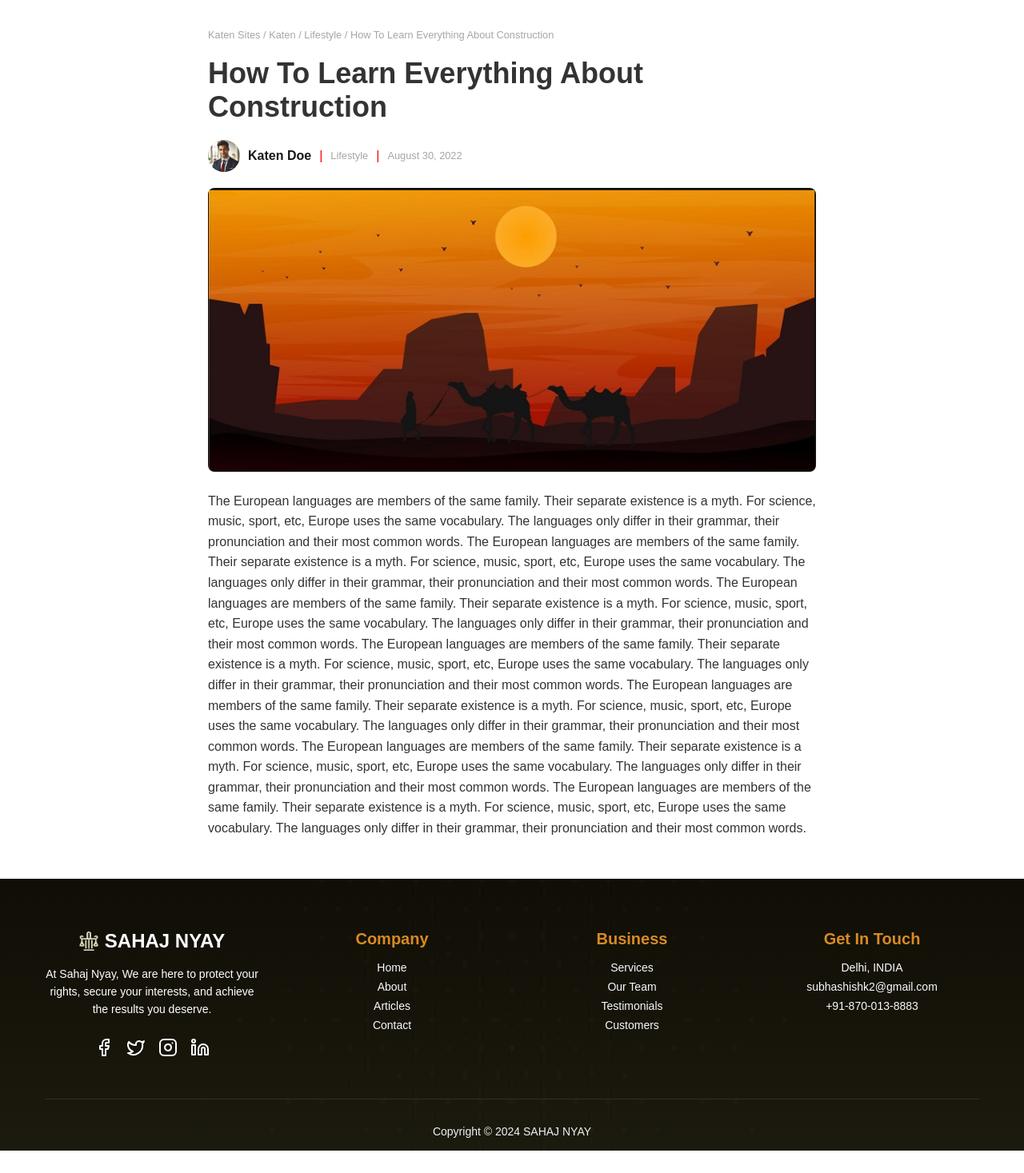
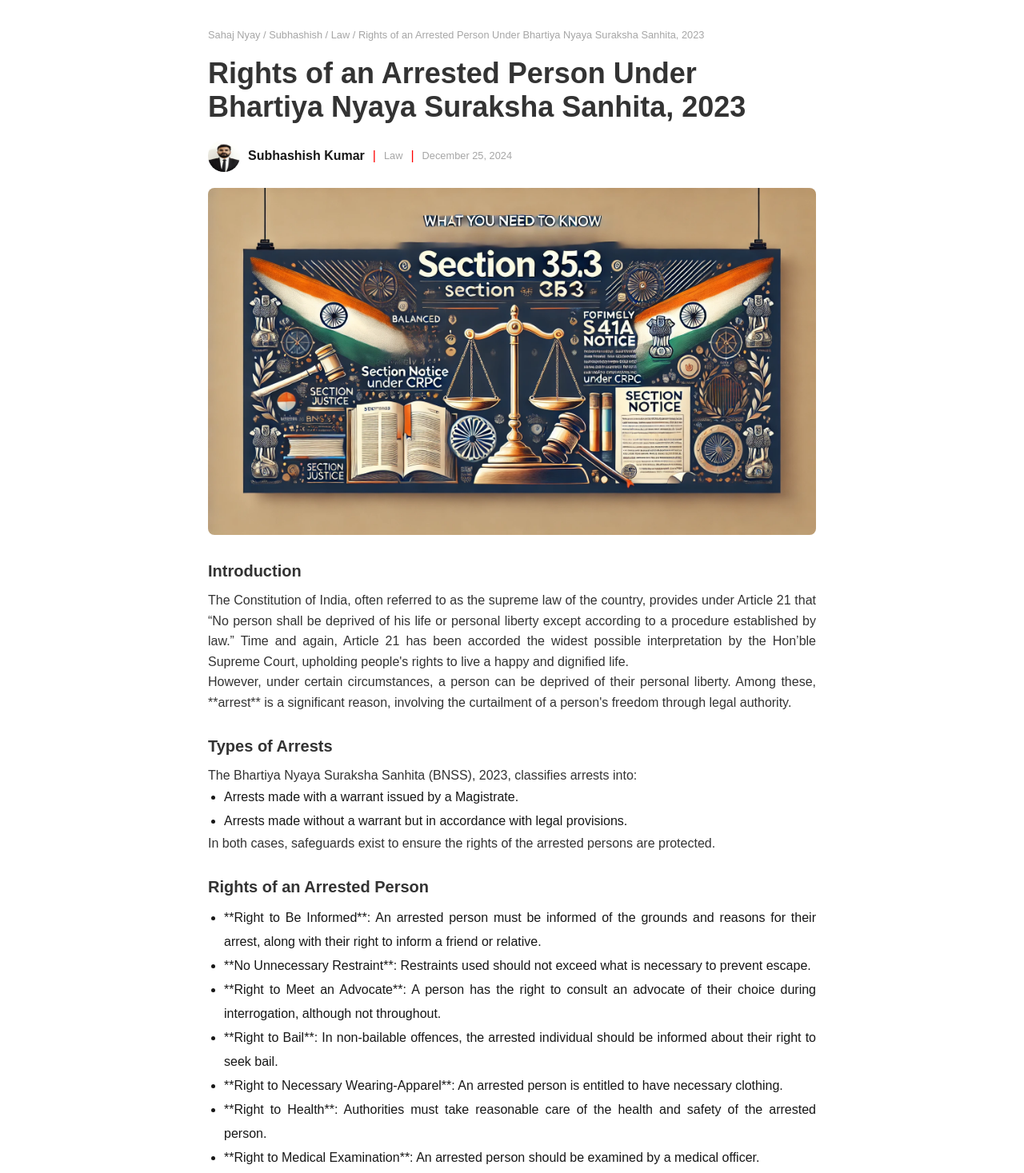
Before and after one commit to gautamkmahato/Law-firm, a Next.js app: page /blog/Right-of-an-arrested-person-under-bhartiya-nyay-suraksha-sanhita-2023 in a window 1280 px wide. Shown: the part 83-1550 px from the top of the page at 80% size. Before the commit the page ends 1522 px from the top, so only its background shows below. Built offline with nearby package versions, Linux system fonts and the light colour scheme.

Commit message:
fixed the article page

```diff
--- /dev/null
+++ b/app/blog/Right-of-an-arrested-person-under-bhartiya-nyay-suraksha-sanhita-2023/page.js
@@ -0,0 +1,182 @@
+import Image from 'next/image';
+import Link from 'next/link';
+import styles from '../[blogTitle]/blogPost.module.css';
+import profileImage from '../../public/assets/profile.jpg';
+import coverImage from '../../public/assets/banner-1.jpg';
+
+export const metadata = {
+  title: "Rights of an Arrested Person Under Bhartiya Nyaya Suraksha Sanhita, 2023",
+  description:
+    "Explore the rights and safeguards for arrested individuals under the Bhartiya Nyaya Suraksha Sanhita, 2023, including constitutional provisions and judicial precedents.",
+};
+
+export default function BlogPost({ params }) {
+  return (
+    <article className={styles.blogPost}>
+      <nav className={styles.breadcrumb}>
+        <Link href="/">Sahaj Nyay</Link> /{' '}
+        <Link href="/team">Subhashish</Link> /{' '}
+        <Link href="/">Law</Link> /{' '}
+        <span>
+          Rights of an Arrested Person Under Bhartiya Nyaya Suraksha Sanhita,
+          2023
+        </span>
+      </nav>
+
+      <h1 className={styles.title}>
+        Rights of an Arrested Person Under Bhartiya Nyaya Suraksha Sanhita, 2023
+      </h1>
+
+      <div className={styles.meta}>
+        <Image
+          src={profileImage}
+          alt="Subhashish Kumar"
+          width={40}
+          height={40}
+          className={styles.avatar}
+        />
+        <span className={styles.author}>Subhashish Kumar</span>
+        <span style={{ color: 'red' }}>|</span>
+        <span className={styles.category}>Law</span>
+        <span style={{ color: 'red' }}>|</span>
+        <time className={styles.date}>December 25, 2024</time>
+      </div>
+
+      <div className={styles.imageContainer}>
+        <Image
+          src={coverImage}
+          alt="Legal documentation image"
+          width={800}
+          height={400}
+          className={styles.mainImage}
+        />
+      </div>
+
+      <div style={{ textAlign: 'justify' }}>
+        <h3 className={styles.contentHeader}>Introduction</h3>
+        <p className={styles.content}>
+          The Constitution of India, often referred to as the supreme law of
+          the country, provides under Article 21 that “No person shall be
+          deprived of his life or personal liberty except according to a
+          procedure established by law.” Time and again, Article 21 has been
+          accorded the widest possible interpretation by the Hon’ble Supreme
+          Court, upholding people's rights to live a happy and dignified life.
+        </p>
+
+        <p className={styles.content}>
+          However, under certain circumstances, a person can be deprived of
+          their personal liberty. Among these, **arrest** is a significant
+          reason, involving the curtailment of a person's freedom through legal
+          authority.
+        </p>
+
+        <h3 className={styles.contentHeader}>Types of Arrests</h3>
+        <p className={styles.content}>
+          The Bhartiya Nyaya Suraksha Sanhita (BNSS), 2023, classifies arrests
+          into:
+        </p>
+        <ul style={{ lineHeight: '30px', marginLeft: '20px' }}>
+          <li>
+            Arrests made with a warrant issued by a Magistrate.
+          </li>
+          <li>
+            Arrests made without a warrant but in accordance with legal
+            provisions.
+          </li>
+        </ul>
+
+        <p className={styles.content}>
+          In both cases, safeguards exist to ensure the rights of the arrested
+          persons are protected.
+        </p>
+
+        <h3 className={styles.contentHeader}>Rights of an Arrested Person</h3>
+        <ul style={{ lineHeight: '30px', marginLeft: '20px' }}>
+          <li>
+            **Right to Be Informed**: An arrested person must be informed of the
+            grounds and reasons for their arrest, along with their right to
+            inform a friend or relative.
+          </li>
+          <li>
+            **No Unnecessary Restraint**: Restraints used should not exceed what
+            is necessary to prevent escape.
+          </li>
+          <li>
+            **Right to Meet an Advocate**: A person has the right to consult an
+            advocate of their choice during interrogation, although not
+            throughout.
+          </li>
+          <li>
+            **Right to Bail**: In non-bailable offences, the arrested individual
+            should be informed about their right to seek bail.
+          </li>
+          <li>
+            **Right to Necessary Wearing-Apparel**: An arrested person is
+            entitled to have necessary clothing.
+          </li>
+          <li>
+            **Right to Health**: Authorities must take reasonable care of the
+            health and safety of the arrested person.
+          </li>
+          <li>
+            **Right to Medical Examination**: An arrested person should be
+            examined by a medical officer.
+          </li>
+        </ul>
+
+        <h3 className={styles.contentHeader}>
+          Safeguards for Female Arrestees
+        </h3>
+        <p className={styles.content}>
+          The BNSS includes additional provisions to safeguard the rights of
+          female arrestees:
+        </p>
+        <ul style={{ lineHeight: '30px', marginLeft: '20px' }}>
+          <li>
+            Presumption of submission during arrest, avoiding unnecessary
+            physical contact unless necessary.
+          </li>
+          <li>
+            Medical examinations for female arrestees must be conducted by
+            female medical practitioners.
+          </li>
+          <li>
+            Arrest and searches involving women must be conducted by female
+            officers, with strict regard for decency. Women should not be
+            arrested after sunset and before sunrise, except under exceptional
+            circumstances.
+          </li>
+        </ul>
+
+        <h3 className={styles.contentHeader}>Judicial Precedents</h3>
+        <p className={styles.content}>
+          Over the years, courts have reaffirmed the rights of arrestees
+          through various landmark judgments:
+        </p>
+        <ul style={{ lineHeight: '30px', marginLeft: '20px' }}>
+          <li>
+            **D.K. Basu v. State of West Bengal (1996)**: Laid down guidelines
+            for arrest and detention procedures.
+          </li>
+          <li>
+            **Joginder Kumar v. State of U.P. (1994)**: Differentiated between
+            FIR registration and the necessity of arrest.
+          </li>
+          <li>
+            **Sheela Barse v. State of Maharashtra (1983)**: Highlighted the
+            right of the accused to be informed about their medical examination
+            rights.
+          </li>
+        </ul>
+
+        <h3 className={styles.contentHeader}>Conclusion</h3>
+        <p className={styles.content}>
+          The BNSS, 2023, along with constitutional and judicial safeguards,
+          ensures that an accused individual is treated with dignity. While
+          their movement may be curtailed, they are protected from undue
+          hardships until proven guilty.
+        </p>
+      </div>
+    </article>
+  );
+}
```
Also changed, not shown: app/components/Blog.jsx (+19 -2 lines).
